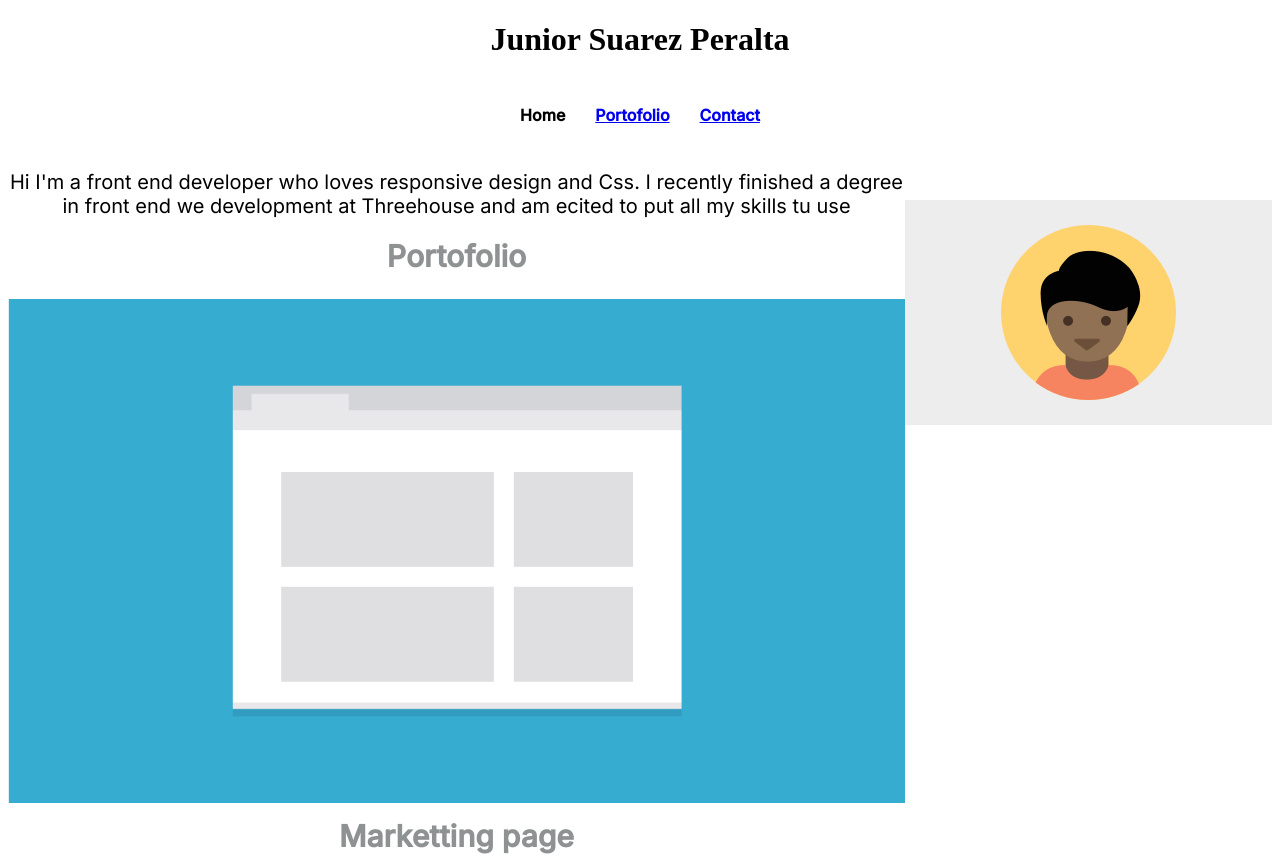
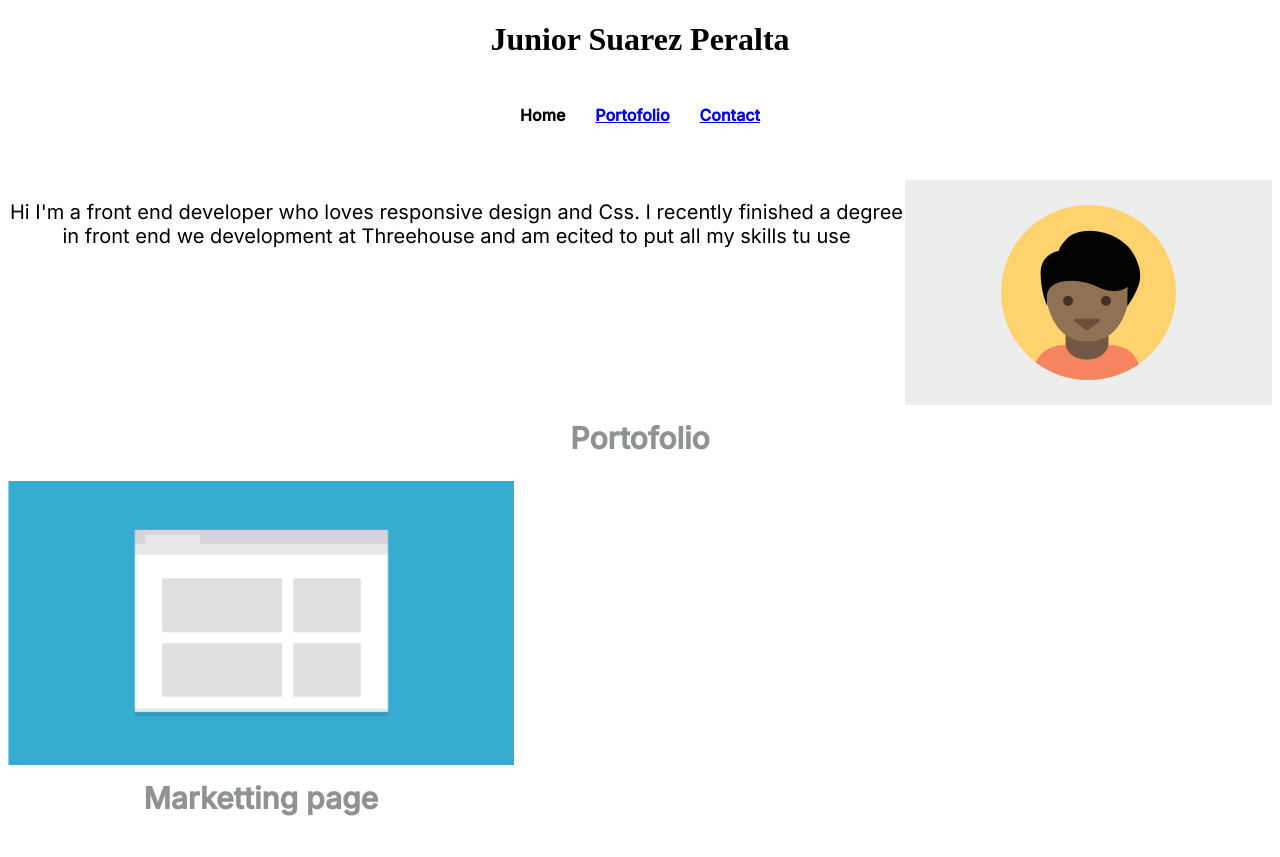
Before and after one commit to JuniorASP/responsive-layout-site, a plain HTML site: page index.html in a window 1280 px wide. Shown: the top 857 px of the page. Drawn offline with Linux system fonts and the light colour scheme.

Commit message:
responsive-layout-site

```diff
--- a/Css/styles.css
+++ b/Css/styles.css
@@ -81,16 +81,22 @@ flex-grow: 1;
 
 }
 
-.portofolio{
-    margin-top: 30px;
+.profil{
+   display: flex;
+   flex-direction: row-reverse;
+   max-width: 100%;
+
 }
 
-.profil{
-    float: right;
+.container,
+.col,
+.box,
+.schoen,
+.okey,
+.doos
+{
+ display: flex;
+ width: 40%;
+}
 
 }
-.container{
- display: flex;
- flex-wrap: wrap;
-}
-}
--- a/index.html
+++ b/index.html
@@ -25,38 +25,42 @@
   <main>
   <div class="profil">
   <img src="images/responsive-layout-profile.png" alt=" a Portofolio picture">
+  <p>Hi I'm a front end developer who loves responsive design and Css. I recently finished a degree in front end we development at Threehouse and am ecited to put all my skills tu use </p>
 </div>
-
-  <div>
-  <p>Hi I'm a front end developer who loves responsive design and Css. I recently finished a degree in front end we development at Threehouse and am ecited to put all my skills tu use </p>
+<div>
   <h2><a id="portofolio">Portofolio</a></h2>
-</div>
-
+  </div>
   <div class="container">
   <img src="images/portfolio-1.png" alt="">
   <h2>Marketting page</h2>
   <p>This project searches through a specific database to find information that the user is trying to look up.</p>
 
+  <div class="box"></div>
   <img src="images/portfolio-2.png" alt="">
   <h2>Search page</h2>
   <p>This project searches through a specific database to find information that the user is trying to look up</p>
-
+</div>
+<div class="col">
   <img src="images/portfolio-3.png" alt="">
   <h2>Travel app</h2>
   <p>this project compaes travel times based on different tansportation methods and tells you the best one</p>
-
+</div>
+<div class="doos">
   <img src="images/portfolio-4.png" alt="">
   <h2>Maps of favorites spots</h2>
   <p>This project uses mapping apis to plot points for my favorite spots in the city for a do-it-yourself walking tour</p>
-
+</div>
+<div class="schoen">
   <img src="images/portfolio-5.png" alt="">
   <h2>Photo gallary</h2>
   <p>This project shows pictues from a recent trip to the vieuwer and allows them to easly navigate through photos</p>
-
+</div>
+<div class="okey">
   <img src="images/portfolio-6.png" alt="">
   <h2>Calculator</h2>
   <p>Someone can enter in the numbers they want, and press the big blue button and get results</p>
-  </div>
+</div>
+</div>
   </main>
 
 
```
